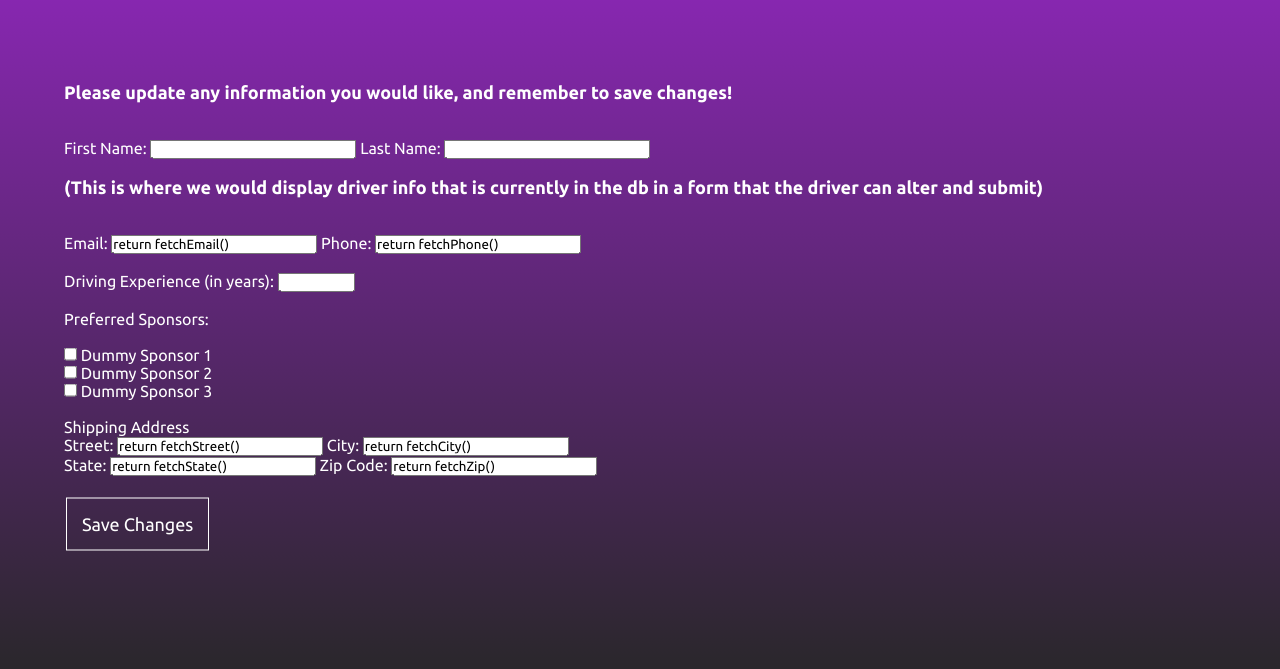
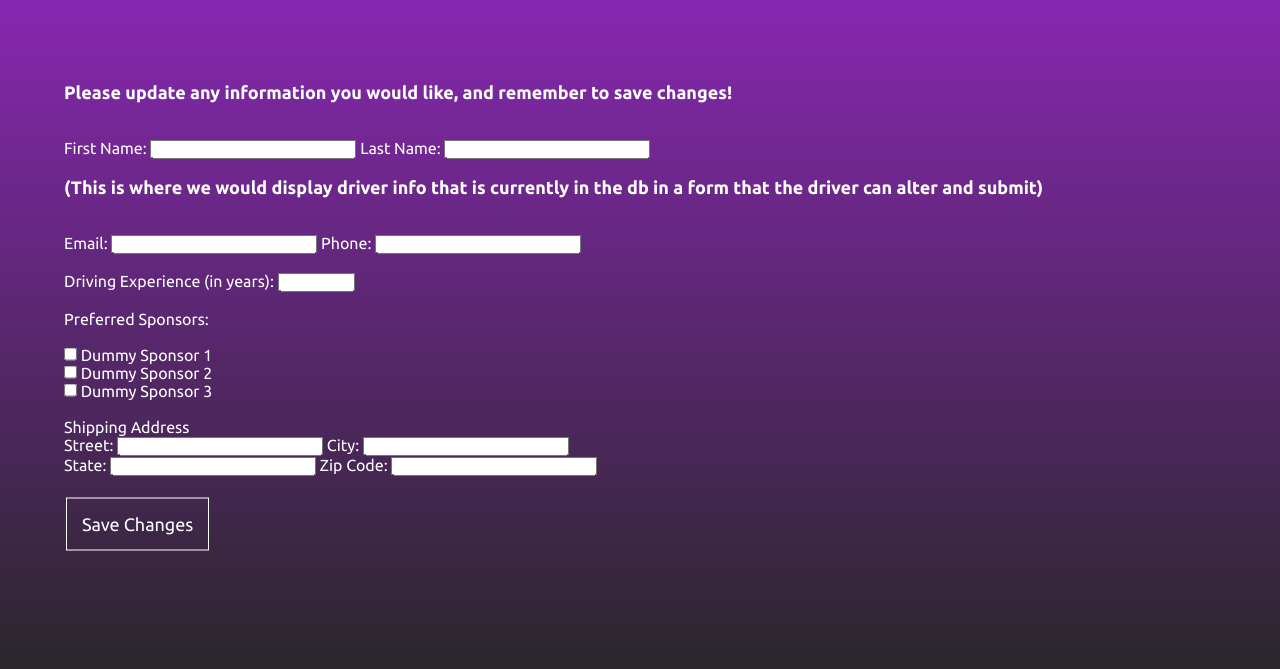
Before and after one commit to chris-cozy/TruckerApp, a plain HTML site: page Program/client-side/driver/edit.html in a window 1280 px wide. Shown: the part 109-778 px from the top of the page. Drawn offline with Linux system fonts and the light colour scheme.

Commit message:
updated driver edit page

```diff
--- a/Program/client-side/driver/edit.html
+++ b/Program/client-side/driver/edit.html
@@ -41,13 +41,12 @@
                     can alter and submit)</h2><br><br>
 
                 <label>Email: </label>
-                <input type="email" id="email" name="email" maxlength="30" required value="return fetchEmail()">
+                <input type="email" id="email" name="email" maxlength="30">
                 <label> Phone: </label>
-                <input type="tel" id="phone" name="phone" pattern="[0-9]{10}" maxlength="10" required
-                    value="return fetchPhone()"><br><br>
+                <input type="tel" id="phone" name="phone" pattern="[0-9]{10}" maxlength="10"><br><br>
 
                 <label>Driving Experience (in years): </label>
-                <input type="number" id="exp" name="exp" min="0" max="30" required value="return fetchExp"><br><br>
+                <input type="number" id="exp" name="exp" min="0" max="30"><br><br>
                 <label>Preferred Sponsors: </label><br><br>
                 <input type="checkbox" id="s1" name="s1" value="s1">
                 <label for="s1"> Dummy Sponsor 1</label><br>
@@ -59,14 +58,13 @@
 
                 <label>Shipping Address</label><br>
                 <label>Street:</label>
-                <input type="text" id="street" name="street" maxlength="50" required value="return fetchStreet()">
+                <input type="text" id="street" name="street" maxlength="50">
                 <label> City:</label>
-                <input type="text" id="city" name="city" maxlength="25" required value="return fetchCity()"><br>
+                <input type="text" id="city" name="city" maxlength="25"><br>
                 <label>State:</label>
-                <input type="text" id="state" name="state" maxlength="25" required value="return fetchState()">
+                <input type="text" id="state" name="state" maxlength="25">
                 <label> Zip Code:</label>
-                <input type="text" id="zip" name="zip" minlength="5" maxlength="5" pattern="[0-9]{5}" required
-                    value="return fetchZip()"><br><br>
+                <input type="text" id="zip" name="zip" minlength="5" maxlength="5" pattern="[0-9]{5}"><br><br>
 
                 <input type="submit" value="Save Changes" id="update" name="update">
 
```
